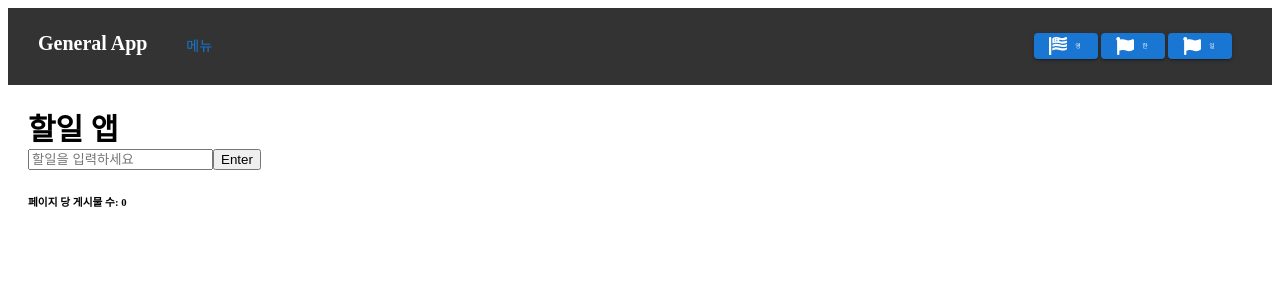
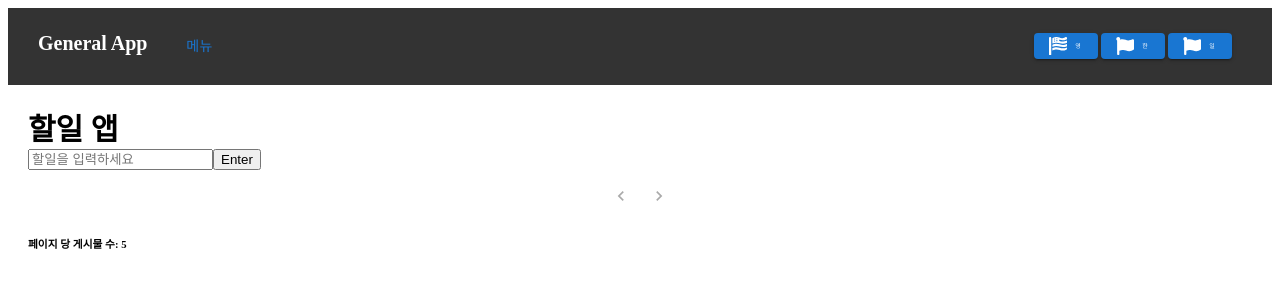
Before and after one commit to jsontype/movieapp-choo, a React (Create React App) app: page /todos in a window 1280 px wide. Shown: the top 300 px of the page. Built offline with nearby package versions, Linux system fonts and the light colour scheme.

Commit message:
feat: 페이지 설정 및 페이지네이션 기능 추가

```diff
--- a/src/components/Organisms/Counter/index.tsx
+++ b/src/components/Organisms/Counter/index.tsx
@@ -14,7 +14,7 @@ function Counter({ count, onIncrease, onDecrease }: CounterProps) {
   return (
     <>
       <div className={styles.title}>{t('counter:title')}</div>
-      <h1>{count}</h1>
+      <div>페이지당 표시게시물 수 : {count}</div>
       <button onClick={onIncrease}>+</button>
       <button onClick={onDecrease}>-</button>
     </>
--- a/src/components/Organisms/Todos/index.tsx
+++ b/src/components/Organisms/Todos/index.tsx
@@ -2,6 +2,9 @@ import { useState, SetStateAction, memo, useCallback, useMemo } from 'react'
 import styles from './style.module.scss'
 import { useTranslation } from 'react-i18next'
 import { useSelector } from 'react-redux'
+// MUI
+import Pagination from '@mui/material/Pagination'
+import Stack from '@mui/material/Stack'
 
 type TodosProps = {
   todos: TodosItemProps[]
@@ -20,12 +23,18 @@ type TodosItemProps = {
 function Todos({ todos, onCreate, onCompleted, onDelete }: TodosProps) {
   const { t } = useTranslation()
 
+  const [currentPage, setCurrentPage] = useState(1)
   const [input, setInput] = useState('')
 
   const count = useSelector(
     // Global State를 조회할 때에는 state의 타입을 RootState로 지정해야 한다.
     (state: any) => state.counter.count,
   )
+
+  // 페이지가 변경될 때 실행되는 함수
+  const onPageChange = (e: React.ChangeEvent<unknown>, value: number) => {
+    setCurrentPage(value)
+  }
 
   const onSubmit = useCallback(
     (e: { preventDefault: () => void }) => {
@@ -43,9 +52,14 @@ function Todos({ todos, onCreate, onCompleted, onDelete }: TodosProps) {
     [setInput],
   )
 
+  // 현재 페이지에 해당하는 게시물만 렌더링
+  const startIndex = (currentPage - 1) * count
+  const endIndex = startIndex + count
+  const currentTodos = todos.slice(startIndex, endIndex)
+
   const render = useMemo(
     () =>
-      todos.map((item: TodosItemProps) => {
+      currentTodos.map((item: TodosItemProps) => {
         return (
           <div key={item.id}>
             <span>
@@ -56,7 +70,7 @@ function Todos({ todos, onCreate, onCompleted, onDelete }: TodosProps) {
           </div>
         )
       }),
-    [onCompleted, onDelete, todos],
+    [onCompleted, onDelete, currentTodos],
   )
 
   return (
@@ -74,6 +88,13 @@ function Todos({ todos, onCreate, onCompleted, onDelete }: TodosProps) {
         <input type="submit" value="Enter"></input>
       </form>
       <div>{render}</div>
+      <Stack spacing={2} className={styles.pagination}>
+        <Pagination
+          count={Math.ceil(todos.length / count)}
+          page={currentPage}
+          onChange={onPageChange}
+        />
+      </Stack>
       <h6>페이지 당 게시물 수: {count}</h6>
     </>
   )
--- a/src/components/Organisms/Todos/style.module.scss
+++ b/src/components/Organisms/Todos/style.module.scss
@@ -5,3 +5,10 @@
   font-size: $font-lg;
   font-weight: bold;
 }
+
+.pagination {
+  margin-top: $margin-xs;
+  display: flex;
+  justify-content: center;
+  align-items: center;
+}
--- a/src/i18n/locales/en/counter.json
+++ b/src/i18n/locales/en/counter.json
@@ -1,3 +1,3 @@
 {
-  "title": "Counter App"
+  "title": "Setting App"
 }
--- a/src/i18n/locales/ja/counter.json
+++ b/src/i18n/locales/ja/counter.json
@@ -1,3 +1,3 @@
 {
-  "title": "カウンターアプリ"
+  "title": "設定アプリ"
 }
--- a/src/i18n/locales/ko/counter.json
+++ b/src/i18n/locales/ko/counter.json
@@ -1,3 +1,3 @@
 {
-  "title": "카운터 앱"
+  "title": "설정 앱"
 }
--- a/src/modules/counter.js
+++ b/src/modules/counter.js
@@ -8,7 +8,7 @@ export const decrease = () => ({ type: DECREASE })
 
 // 초기값
 const initialState = {
-  count: 0,
+  count: 5,
 }
 
 // 리듀서
```
